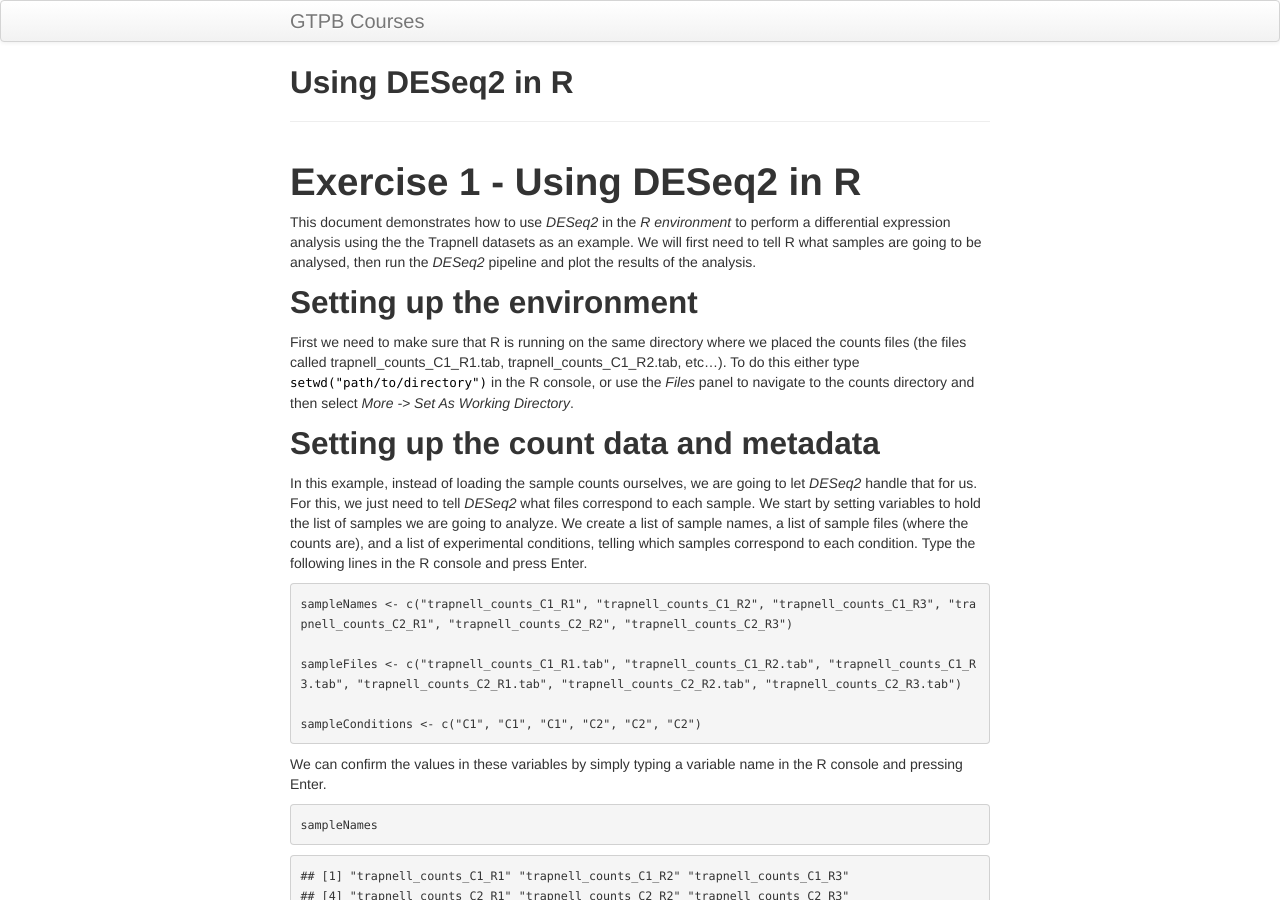
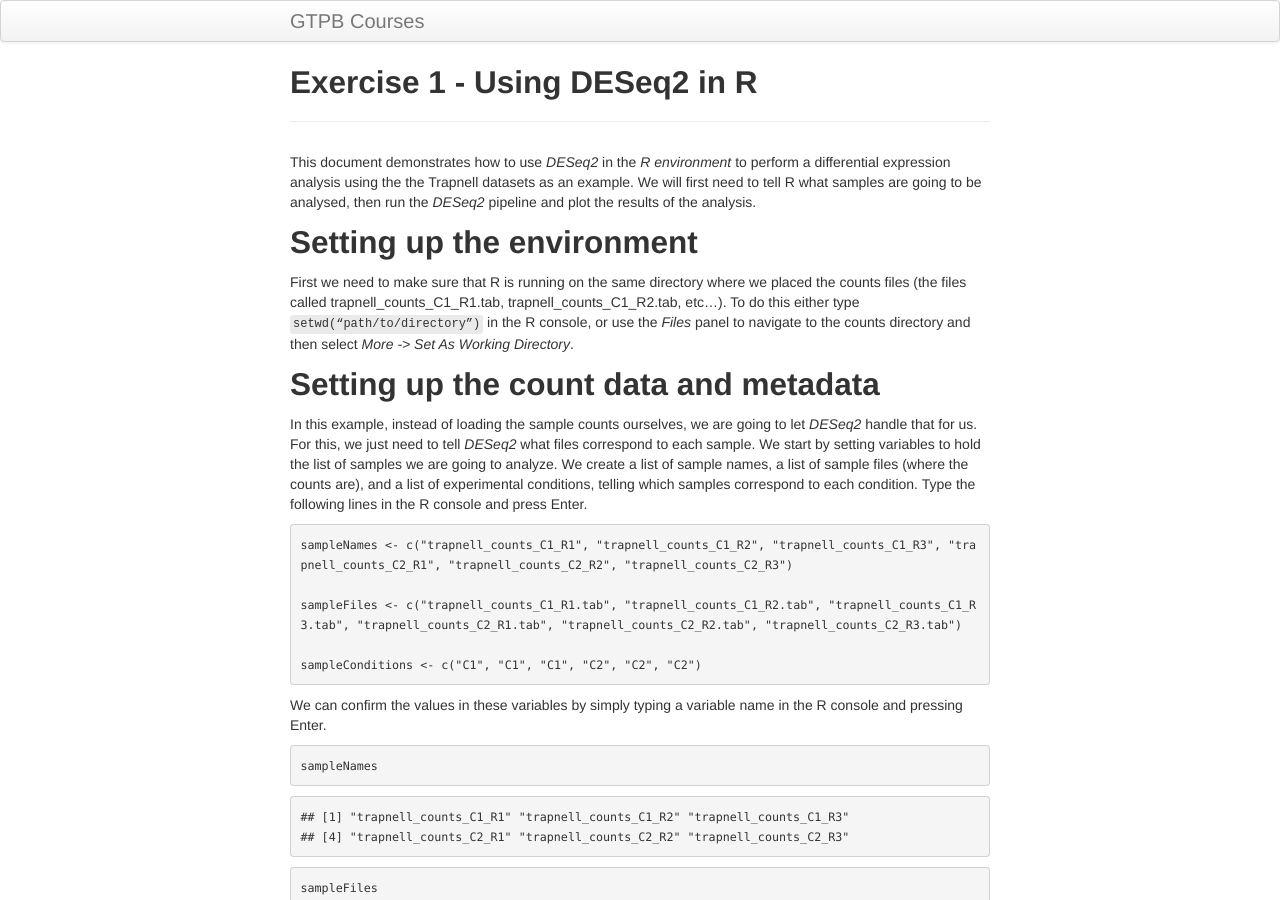
Before and after one commit to GTPB/ADER19F, a Jekyll site: the page built from pages/tutorial1.md, in a window 1280 px wide and 900 px high. Built offline with Jekyll 4.4.1, drawn with Linux system fonts in a browser that asks for light colours.

Commit message:
Update tutorial1.md

````diff
--- a/pages/tutorial1.md
+++ b/pages/tutorial1.md
@@ -1,16 +1,14 @@
 ---
 layout: page
-title: Using DESeq2 in R
+title: Exercise 1 - Using DESeq2 in R
 ---
-
-# Exercise 1 - Using DESeq2 in R
 
 This document demonstrates how to use *DESeq2* in the *R environment* to perform a differential expression analysis using the the Trapnell datasets as an example. We will first need to tell R what samples are going to be analysed, then run the *DESeq2* pipeline and plot the results of the analysis.
 <br/>
 
 ## Setting up the environment
 
-First we need to make sure that R is running on the same directory where we placed the counts files (the files called trapnell_counts_C1_R1.tab, trapnell_counts_C1_R2.tab, etc...). To do this either type `setwd("path/to/directory")` in the R console, or use the *Files* panel to navigate to the counts directory and then select *More -> Set As Working Directory*.
+First we need to make sure that R is running on the same directory where we placed the counts files (the files called trapnell_counts_C1_R1.tab, trapnell_counts_C1_R2.tab, etc...). To do this either type <span style="padding:2px 3px 3px;background-color: #eaeaea;font-family: Courier New;font-size: 12px;color: #333333;-webkit-border-radius: 3px;-moz-border-radius: 3px;border-radius: 3px;">setwd("path/to/directory")</span> in the R console, or use the *Files* panel to navigate to the counts directory and then select *More -> Set As Working Directory*.
 <br/>
 
 ## Setting up the count data and metadata
@@ -87,7 +85,7 @@ With the sample table prepared, we are ready to run **DESeq2**. First need to im
 library("DESeq2")
 ```
 
-Then, we prepare a special structure to tell *DESeq2* what samples we are going to analyse (our sample table), and what comparison we are goind to make. By setting the `design`argument to `~ condition`, we are specifying that column as the experimental variable (C1 or C2).
+Then, we prepare a special structure to tell *DESeq2* what samples we are going to analyse (our sample table), and what comparison we are goind to make. By setting the <span style="padding:2px 3px 3px;background-color: #eaeaea;font-family: Courier New;font-size: 12px;color: #333333;-webkit-border-radius: 3px;-moz-border-radius: 3px;border-radius: 3px;">design</span> argument to <span style="padding:2px 3px 3px;background-color: #eaeaea;font-family: Courier New;font-size: 12px;color: #333333;-webkit-border-radius: 3px;-moz-border-radius: 3px;border-radius: 3px;">~ condition</span>, we are specifying that column as the experimental variable (C1 or C2).
 
 
 ```r
@@ -126,7 +124,7 @@ ddsHTSeq <- DESeq(ddsHTSeq)
 ## fitting model and testing
 ```
 
-We can then extract the results of the differential expression in the form of a table using the `results` function. The `head` function will print the first lines of this table on the console.
+We can then extract the results of the differential expression in the form of a table using the <span style="padding:2px 3px 3px;background-color: #eaeaea;font-family: Courier New;font-size: 12px;color: #333333;-webkit-border-radius: 3px;-moz-border-radius: 3px;border-radius: 3px;">results</span> function. The <span style="padding:2px 3px 3px;background-color: #eaeaea;font-family: Courier New;font-size: 12px;color: #333333;-webkit-border-radius: 3px;-moz-border-radius: 3px;border-radius: 3px;">head</span> function will print the first lines of this table on the console.
 
 
 ```r
@@ -157,7 +155,7 @@ head(resHTSeq)
 ## FBgn0000018 0.9992327
 ```
 
-*Hint: you can type `View(resHTSeq)` to open the full table in a separate window*
+*Hint: you can type <span style="padding:2px 3px 3px;background-color: #eaeaea;font-family: Courier New;font-size: 12px;color: #333333;-webkit-border-radius: 3px;-moz-border-radius: 3px;border-radius: 3px;">View(resHTSeq)</span> to open the full table in a separate window*
 
 We can ask how many genes are differentially expressed (using a cutoff of 0.05) with this command.
 
@@ -288,7 +286,7 @@ head(merged.results)
 ```
 <br/>
 
-**Exercise**: When merging the two tables, we lost the ordering by p-value. Can you reorder the `merged.results` table by p.value?
+**Exercise**: When merging the two tables, we lost the ordering by p-value. Can you reorder the <span style="padding:2px 3px 3px;background-color: #eaeaea;font-family: Courier New;font-size: 12px;color: #333333;-webkit-border-radius: 3px;-moz-border-radius: 3px;border-radius: 3px;">merged.results</span> table by p.value?
 
 <details><summary><b>Click Here to see the answer</b></summary>
 
@@ -351,7 +349,7 @@ plotDispEsts(ddsHTSeq)
 
 ### P-value distribution
 
-As a sanity check, we can inspect the distribution of p-values using the `hist` function.
+As a sanity check, we can inspect the distribution of p-values using the <span style="padding:2px 3px 3px;background-color: #eaeaea;font-family: Courier New;font-size: 12px;color: #333333;-webkit-border-radius: 3px;-moz-border-radius: 3px;border-radius: 3px;">hist</span> function.
 
 
 ```r
@@ -372,7 +370,7 @@ plotMA(resHTSeq)
 
 ![](./images/tutorial1_files/unnamed-chunk-17-1.png)<!-- -->
 
-To obtain an **MA-plot** with shrunken log2 fold-changes we use the `lfcShrink` function. This function is equivalent to the `results` function that we called previously, but will return a table with the *log2FoldChange* and *lfcSE* columns replaced with the shrunken values. The `coef` argument is used to specify what *contrast* we are interested in analysing (in this case condition_C2_vs_C1), so we first call `resultsNames` to determine the right coefficient.
+To obtain an **MA-plot** with shrunken log2 fold-changes we use the <span style="padding:2px 3px 3px;background-color: #eaeaea;font-family: Courier New;font-size: 12px;color: #333333;-webkit-border-radius: 3px;-moz-border-radius: 3px;border-radius: 3px;">lfcShrink</span> function. This function is equivalent to the <span style="padding:2px 3px 3px;background-color: #eaeaea;font-family: Courier New;font-size: 12px;color: #333333;-webkit-border-radius: 3px;-moz-border-radius: 3px;border-radius: 3px;">results</span> function that we called previously, but will return a table with the *log2FoldChange* and *lfcSE* columns replaced with the shrunken values. The <span style="padding:2px 3px 3px;background-color: #eaeaea;font-family: Courier New;font-size: 12px;color: #333333;-webkit-border-radius: 3px;-moz-border-radius: 3px;border-radius: 3px;">coef</span> argument is used to specify what *contrast* we are interested in analysing (in this case condition_C2_vs_C1), so we first call <span style="padding:2px 3px 3px;background-color: #eaeaea;font-family: Courier New;font-size: 12px;color: #333333;-webkit-border-radius: 3px;-moz-border-radius: 3px;border-radius: 3px;">resultsNames</span> to determine the right coefficient.
 
 
 ```r
@@ -430,7 +428,7 @@ abline(v=0, h=-log10(0.01), lty="dashed", col="grey")
 
 *DESeq2* provides a function to make a Principal Component Analysis (PCA) of the count data. The *DESeq2* [vignette](http://bioconductor.org/packages/devel/bioc/vignettes/DESeq2/inst/doc/DESeq2.html#count-data-transformations) recommends using transformed counts as input to the PCA routines, as these transformations remove the dependence of the sample-to-sample variance on the genes' mean expression.
 
-One such transformations is the variance stabilizing transformation (VST). You can type `?varianceStabilizingTransformation` to learn more about this. To compare samples in an manner unbiased by prior information (i.e. the experimental condition), the `blind` argument is set to TRUE.
+One such transformations is the variance stabilizing transformation (VST). You can type <span style="padding:2px 3px 3px;background-color: #eaeaea;font-family: Courier New;font-size: 12px;color: #333333;-webkit-border-radius: 3px;-moz-border-radius: 3px;border-radius: 3px;">?varianceStabilizingTransformation</span> to learn more about this. To compare samples in an manner unbiased by prior information (i.e. the experimental condition), the <span style="padding:2px 3px 3px;background-color: #eaeaea;font-family: Courier New;font-size: 12px;color: #333333;-webkit-border-radius: 3px;-moz-border-radius: 3px;border-radius: 3px;">blind</span> argument is set to TRUE.
 
 
 ```r
@@ -454,7 +452,7 @@ plotPCA(transformed.vsd)
 
 Another common visualization of high-throughput datasets is a clustered heatmap of sample-to-sample distances (or correlations). This visualization groups togheter the samples that are more similar to each other.
 
-To make this visualization we first calculate a matrix of distances between all pairs of samples. Then we use the `heatmap` (from the base R package) to cluster and display the heatmap.
+To make this visualization we first calculate a matrix of distances between all pairs of samples. Then we use the <span style="padding:2px 3px 3px;background-color: #eaeaea;font-family: Courier New;font-size: 12px;color: #333333;-webkit-border-radius: 3px;-moz-border-radius: 3px;border-radius: 3px;">heatmap</span> (from the base R package) to cluster and display the heatmap.
 
 
 ```r
````
